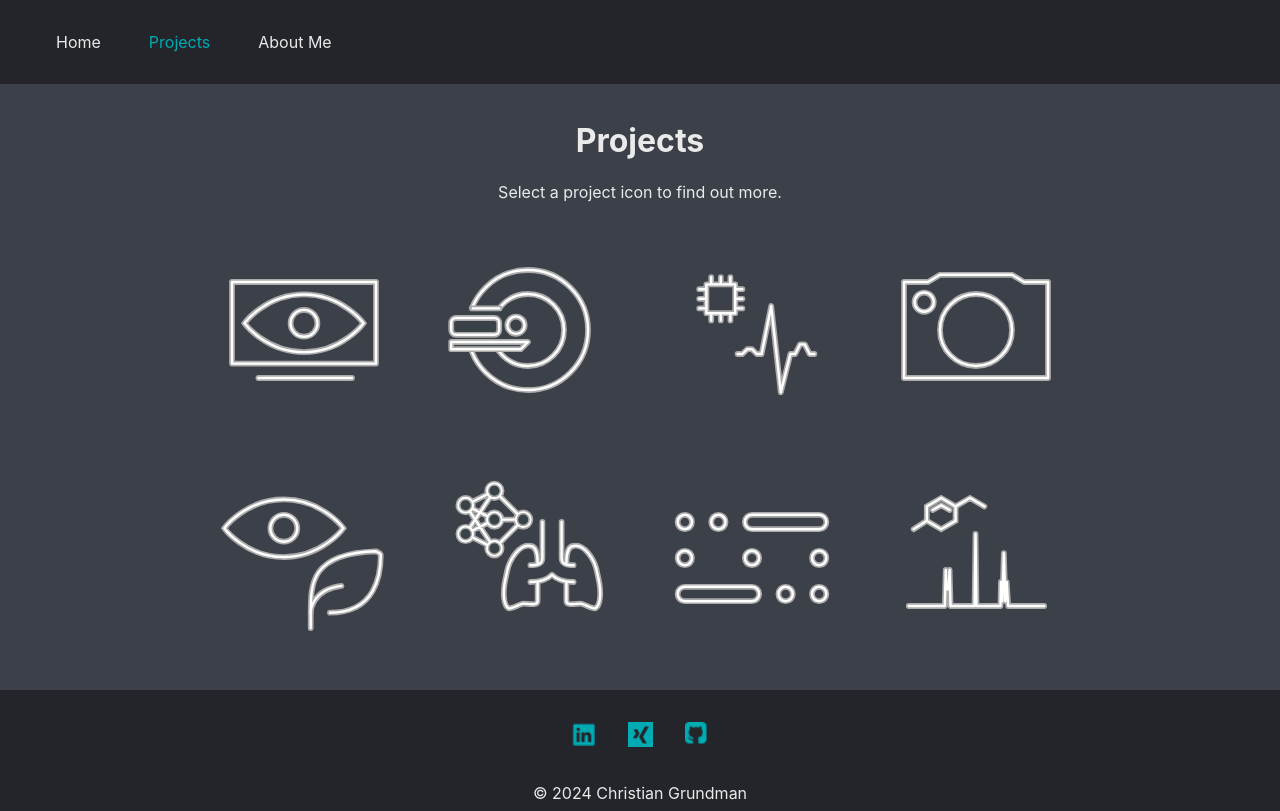
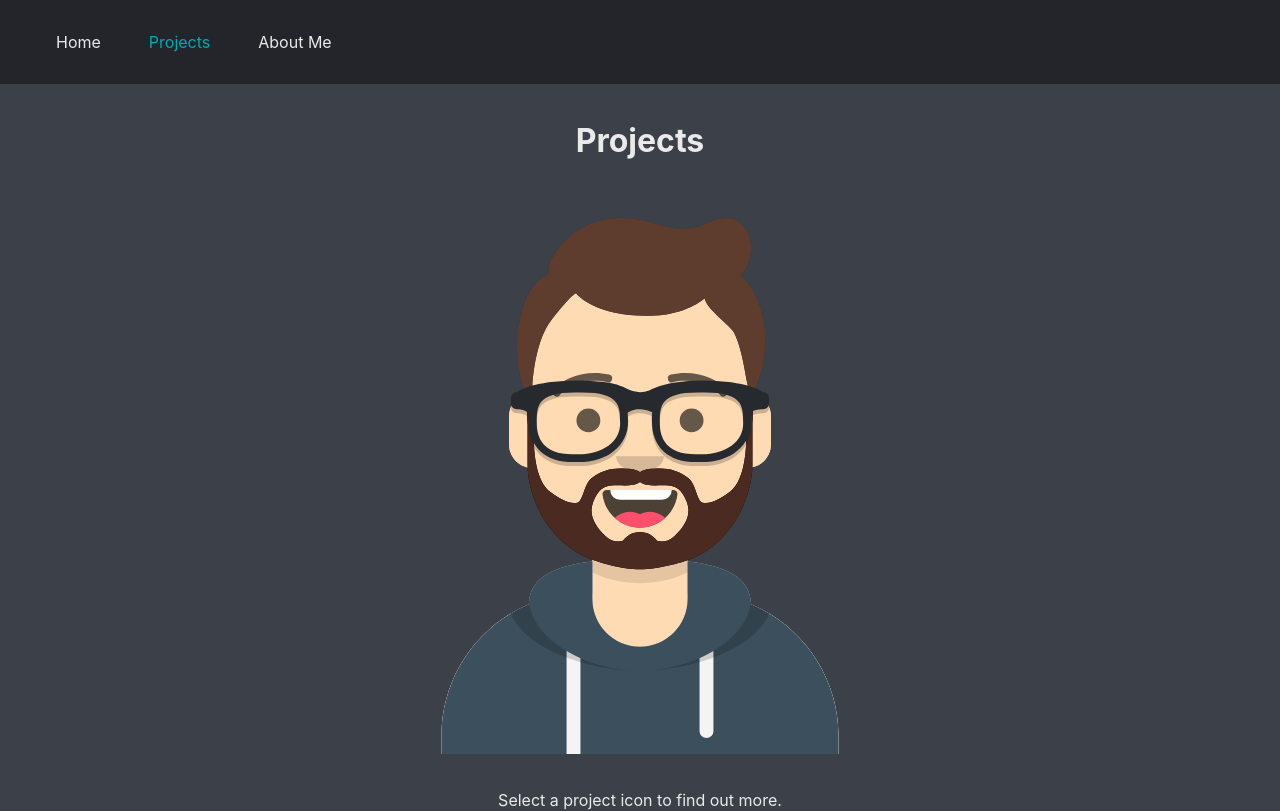
Before and after one commit to cgrundman/christian-grundman-website, a React (Create React App) app: page /projects in a window 1280 px wide. Shown: the top 811 px of the page. Built offline with nearby package versions, Linux system fonts and the light colour scheme.

Commit message:
add avatar to projects page

```diff
--- a/src/pages/ProjectsPage.js
+++ b/src/pages/ProjectsPage.js
@@ -10,6 +10,7 @@ import ldd from '../logos/leaf_disease.svg';
 import mls from '../logos/ml_stethoscope.svg';
 import mct from '../logos/morse.svg';
 import nmr from '../logos/nmr.svg';
+import relaxed from '../avatars/relaxed.svg'
 import PageContent from "../components/PageContent.js";
 import classes from '../components/PageContent.module.css';
 
@@ -32,7 +33,10 @@ function ProjectsPage() {
 
     return (
         <PageContent title="Projects" >
-            <p>Select a project icon to find out more.</p>
+            <div>
+                <img src={relaxed} className={classes.avatar} alt="relaxed" />
+                <p>Select a project icon to find out more.</p>
+            </div>
             <div>
                 <img src={cvz} onClick={() => toggleInfo(1)} className={classes.projectlogo} alt="Computer Vision" />
                 <img src={ctr} onClick={() => toggleInfo(2)} className={classes.projectlogo} alt="Computed Tomography Reconstruction" />
```
